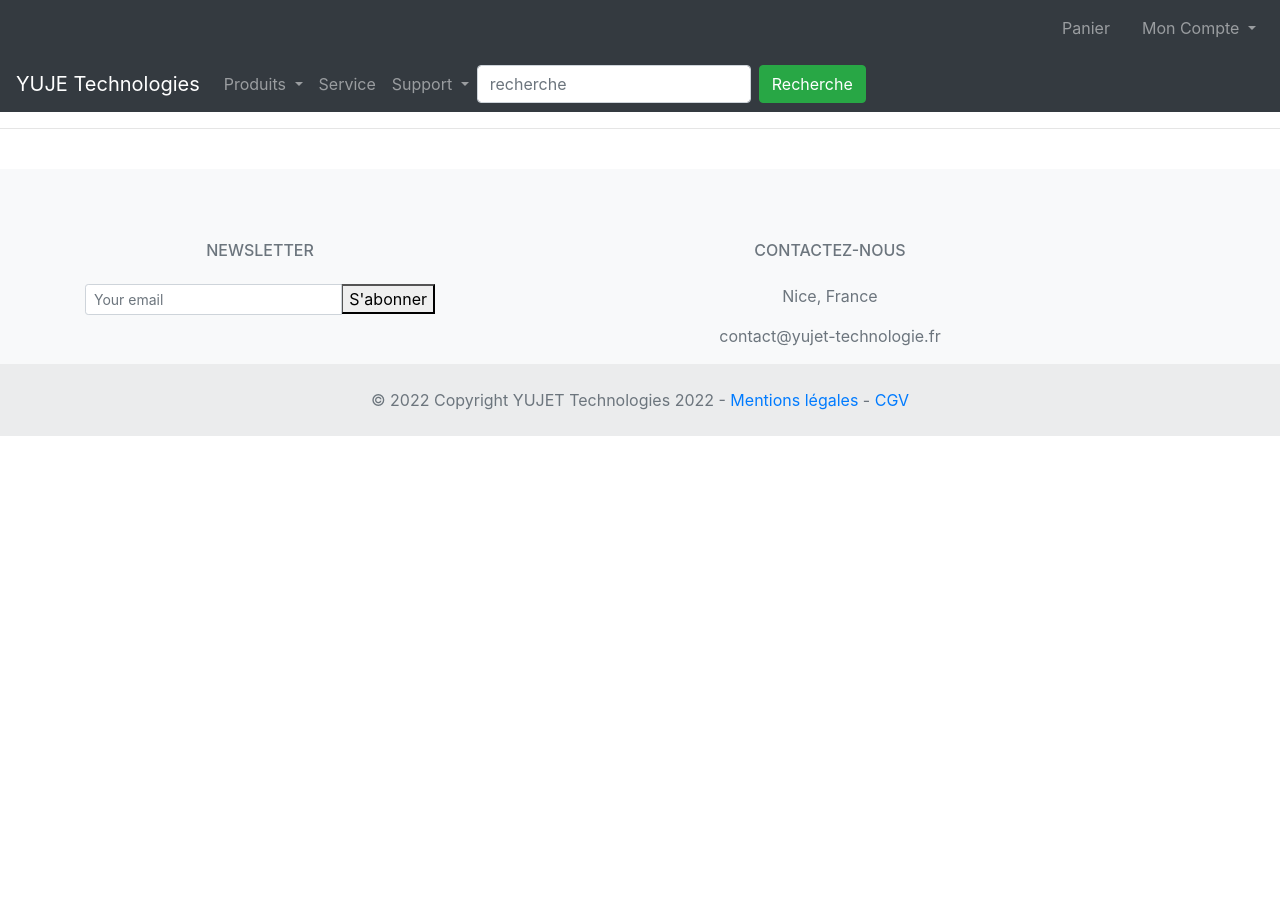
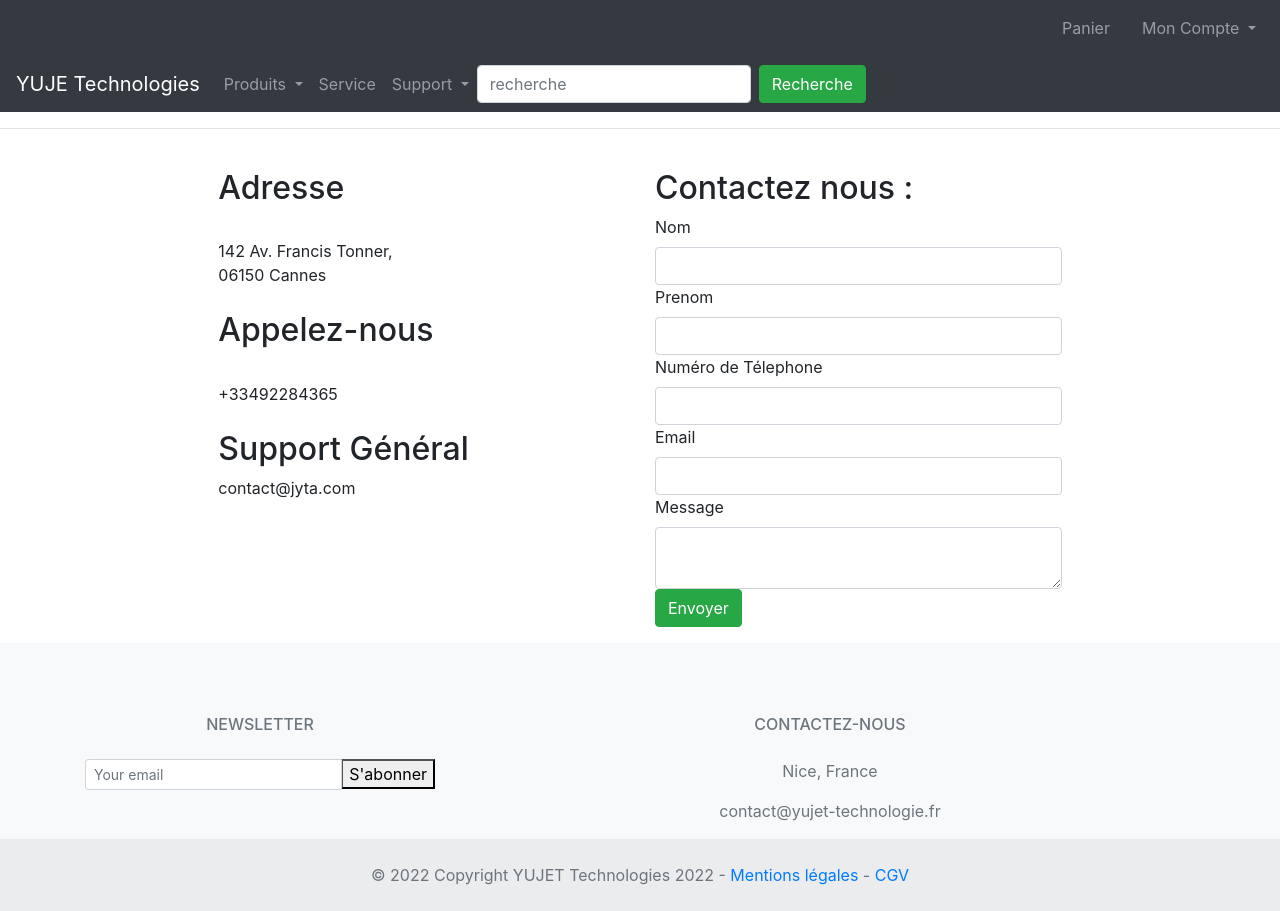
Before and after one commit to Jenny-789/projetfinal, an Angular app: page /support in a window 1280 px wide. Before the commit this address led to /. Before the commit the page ends 800 px from the top, so only its background shows below. Built offline with nearby package versions, Linux system fonts and the light colour scheme.

Commit message:
Rebrique contactez nous

```diff
--- a/src/app/app-routing.module.ts
+++ b/src/app/app-routing.module.ts
@@ -9,6 +9,7 @@ import { InscriptionComponent } from './inscription/inscription.component';
 import { CGVComponent } from './Footer/cgv/cgv.component';
 import { MentionsComponent } from './Footer/mentions/mentions.component';
 import { PreAccueilComponent } from './pre-accueil/pre-accueil.component';
+import { SupportComponent } from './support/support.component';
 
 
 const routes: Routes = [
@@ -21,6 +22,7 @@ const routes: Routes = [
   { path: 'cgv', component: CGVComponent },
   { path: 'mentions', component: MentionsComponent },
   { path: 'YUJET', component: PreAccueilComponent },
+  { path: 'support', component: SupportComponent },
 ];
 
 @NgModule({
--- a/src/app/app.module.ts
+++ b/src/app/app.module.ts
@@ -18,6 +18,7 @@ import { CGVComponent } from './Footer/cgv/cgv.component';
 import { FooterComponent } from './Footer/footer.component';
 import { MentionsComponent } from './Footer/mentions/mentions.component';
 import { PreAccueilComponent } from './pre-accueil/pre-accueil.component';
+import { SupportComponent } from './support/support.component';
 
 
 @NgModule({
@@ -35,6 +36,7 @@ import { PreAccueilComponent } from './pre-accueil/pre-accueil.component';
     FooterComponent,
     MentionsComponent,
     PreAccueilComponent,
+    SupportComponent,
 
   ],
   imports: [
--- /dev/null
+++ b/src/app/support/support.component.html
@@ -0,0 +1,123 @@
+<div class="row">
+    <div class="col-lg-2"></div>
+    <div class="col-lg-4">
+
+        <div>
+            <h2>Adresse</h2>
+            <br>
+            142 Av. Francis Tonner, <br>
+            06150 Cannes
+        </div>
+        <br>
+        <div>
+            <h2>Appelez-nous</h2>
+            <br>
+            +33492284365
+        </div>
+        <br>
+        <div>
+            <h2>Support Général</h2>
+            contact@jyta.com
+        </div>
+
+    </div>
+
+     <!-- Formulaire  -->
+<div class="register-form col-lg-4">
+    <div>
+        <h2>Contactez nous :</h2>
+        </div>
+
+    <form [formGroup]="form" (ngSubmit)="onSubmit()" >
+
+        <div>
+          <label>Nom</label>
+          <input
+            type="text"
+            formControlName="nom"
+            class="form-control"
+            [ngClass]="{ 'is-invalid': submitted && f['nom'].errors }"
+          />
+          <div *ngIf="submitted && f['nom'].errors" class="invalid-feedback">
+            <div *ngIf="f['nom'].errors['required']">Champ obligatoire</div>
+          </div>
+        </div>
+
+        <div>
+            <label>Prenom</label>
+            <input
+              type="text"
+              formControlName="prenom"
+              class="form-control"
+              [ngClass]="{ 'is-invalid': submitted && f['prenom'].errors }"
+            />
+            <div *ngIf="submitted && f['prenom'].errors" class="invalid-feedback">
+              <div *ngIf="f['prenom'].errors['required']">Champ obligatoire</div>
+            </div>
+          </div>
+
+          <div >
+            <label>Numéro de Télephone</label>
+            <input
+              type="number"
+              formControlName="telephone"
+              class="form-control"
+              [ngClass]="{ 'is-invalid': submitted && f['telephone'].errors }"
+            />
+            <div *ngIf="submitted && f['telephone'].errors" class="invalid-feedback">
+              <div *ngIf="f['telephone'].errors['required']">Champ obligatoire</div>
+
+                <div *ngIf="f['telephone'].errors['minlength']">
+                    Le numéro de téléphone doit contenir 10 caractères
+                </div>
+                <div *ngIf="f['telephone'].errors['maxlength']">
+                    Le numéro de téléphone doit contenir 10 caractères
+                </div>
+            </div>
+          </div>
+
+        <div >
+          <label>Email</label>
+          <input
+            type="text"
+            formControlName="email"
+            class="form-control"
+            [ngClass]="{ 'is-invalid': submitted && f['email'].errors }"
+          />
+          <div *ngIf="submitted && f['email'].errors" class="invalid-feedback">
+            <div *ngIf="f['email'].errors['required']">Champ obligatoire</div>
+            <div *ngIf="f['email'].errors['email']">Email non valide</div>
+          </div>
+        </div>
+
+        <div >
+            <label for="msg">Message </label>
+            <textarea  type="text"
+            formControlName="message"
+            class="form-control "
+            [ngClass]="{ 'is-invalid': submitted && f['message'].errors }"></textarea>
+
+            <div *ngIf="submitted && f['message'].errors" class="invalid-feedback">
+              <div *ngIf="f['message'].errors['required']">Champ obligatoire</div>
+            </div>
+          </div>
+
+
+        <div class="form-group">
+            <button (click)="onSubmit()" class="btn btn-success"  value="Sign Up" >Envoyer</button>
+        </div>
+
+
+
+
+
+        <div> <h5>
+            {{message}}
+
+                </h5>
+
+
+                </div>
+      </form>
+    </div>
+</div>
--- /dev/null
+++ b/src/app/support/support.component.ts
@@ -0,0 +1,52 @@
+import { HttpClient } from '@angular/common/http';
+import { Component, OnInit } from '@angular/core';
+import { AbstractControl, FormBuilder, FormControl, FormGroup, Validators } from '@angular/forms';
+
+@Component({
+  selector: 'app-support',
+  templateUrl: './support.component.html',
+  styleUrls: ['./support.component.css']
+})
+export class SupportComponent implements OnInit {
+
+  message:String;
+
+  form: FormGroup = new FormGroup({
+    nom: new FormControl(''),
+    prenom: new FormControl(''),
+    telephone: new FormControl(''),
+    email: new FormControl(''),
+    message: new FormControl(''),
+  });
+
+  submitted = false;
+  registerForm: FormGroup;
+
+  constructor(private formBuilder: FormBuilder,private http :HttpClient) { }
+
+  ngOnInit(): void {
+
+    this.form = this.formBuilder.group(
+      { nom: ['', Validators.required],
+        prenom: ['', Validators.required],
+        telephone: ['', Validators.required, Validators.minLength(1), Validators.maxLength(10)],
+        message: ['', Validators.required],
+        email: ['', [Validators.required, Validators.email]]
+      },
+    );
+  }
+
+  get f(): { [key: string]: AbstractControl } {
+    return this.form.controls;
+  }
+
+  onSubmit(){
+    this.submitted = true;
+    if (this.form.invalid)
+      return;
+    else
+      this.message="Message envoyé"
+      // faire un pop-up qui dit que c'est bien parti
+  }
+
+}
```
Also changed, not shown: src/app/support/support.component.css (added), 1 other file (tests, documents, lock files or other folders).
